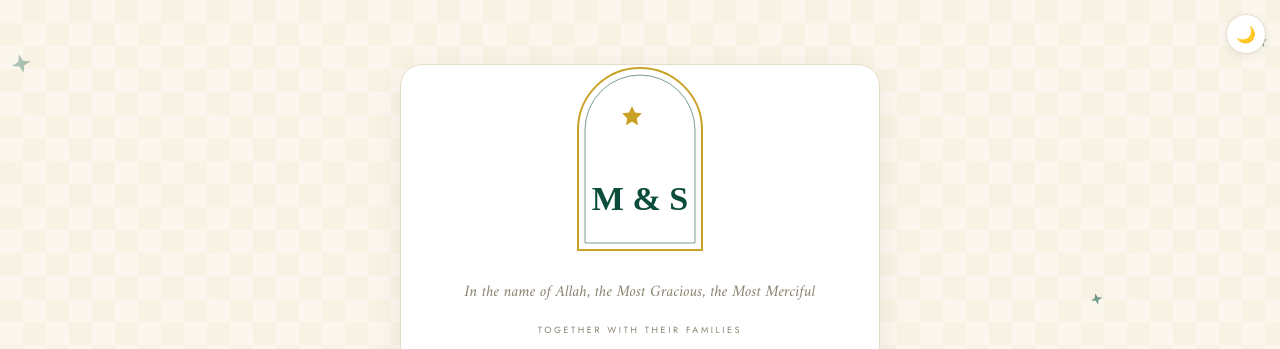
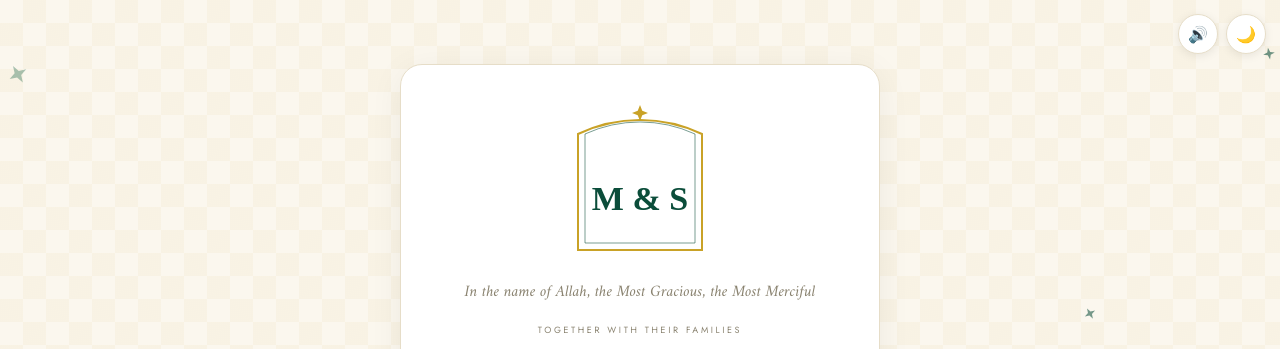
Before and after one commit to NIGHTWALKEROFC/MunavarWedsShinulFasna.github.io, a plain HTML site: page index.html in a window 1280 px wide. Shown: the top 349 px of the page. Drawn offline with Linux system fonts and the light colour scheme; a web font is replaced by a local one.

Commit message:
Implement background music toggle feature
Added background music functionality with play/pause toggle.

```diff
--- a/index.html
+++ b/index.html
@@ -169,10 +169,15 @@
 </head>
 <body>
 
+<audio id="bg-music" loop preload="none">
+  <source src="audio/song.mp3" type="audio/mpeg">
+</audio>
+
 <canvas id="petalCanvas"></canvas>
 <canvas id="confettiCanvas"></canvas>
 
 <div class="fab-controls">
+  <button class="fab-btn" onclick="toggleMusic()" title="Toggle music" id="fab-music">🔈</button>
   <button class="fab-btn" onclick="toggleDarkMode()" title="Toggle dark mode" id="fab-dark">🌙</button>
 </div>
 
@@ -189,9 +194,9 @@
   <div class="card">
     <div class="arch-wrap">
       <svg viewBox="0 0 150 170" xmlns="http://www.w3.org/2000/svg">
-        <path d="M13 30 A62 62 0 0 1 137 30 L137 150 L13 150 Z" fill="none" stroke="var(--gold)" stroke-width="2"/>
-        <path d="M20 30 A55 55 0 0 1 130 30 L130 143 L20 143 Z" fill="none" stroke="var(--accent)" stroke-width="1" opacity="0.55"/>
-        <path d="M67 6 l3 6.5 7 .8 -5.2 4.9 1.3 7 -6.1-3.4 -6.1 3.4 1.3-7 -5.2-4.9 7-.8z" fill="var(--gold)"/>
+        <path d="M13 34 A144.3 144.3 0 0 1 137 34 L137 150 L13 150 Z" fill="none" stroke="var(--gold)" stroke-width="2"/>
+        <path d="M20 34 A132 132 0 0 1 130 34 L130 143 L20 143 Z" fill="none" stroke="var(--accent)" stroke-width="1" opacity="0.55"/>
+        <path d="M75 5 L77.26 10.74 L83 13 L77.26 15.26 L75 21 L72.74 15.26 L67 13 L72.74 10.74 Z" fill="var(--gold)"/>
         <text x="75" y="98" text-anchor="middle" dominant-baseline="central" font-family="var(--font-display)" font-weight="700" font-size="34" fill="var(--accent)">M &amp; S</text>
       </svg>
     </div>
@@ -339,7 +344,6 @@
   <span>Munavar &amp; Shinul Fasna</span><span class="footer-dot"></span><span>2 Aug 2026</span>
 </footer>
 
-<!-- Firebase (compat SDK — works with plain <script> tags, no build step needed) -->
 <script src="https://www.gstatic.com/firebasejs/10.13.0/firebase-app-compat.js"></script>
 <script src="https://www.gstatic.com/firebasejs/10.13.0/firebase-firestore-compat.js"></script>
 
@@ -425,6 +429,38 @@
   updateCountdown();
   showScreen('screen-loader');
   setTimeout(function(){showScreen('screen-invite');},2200);
+
+  var bgMusic = document.getElementById('bg-music');
+  var musicPlaying = false;
+  function setMusicIcon(){
+    var btn = document.getElementById('fab-music');
+    if(btn) btn.textContent = musicPlaying ? '🔊' : '🔈';
+  }
+  function toggleMusic(){
+    if(musicPlaying){
+      bgMusic.pause();
+      musicPlaying = false;
+      setMusicIcon();
+    } else {
+      var p = bgMusic.play();
+      if(p !== undefined){
+        p.then(function(){ musicPlaying = true; setMusicIcon(); })
+         .catch(function(err){ console.warn('Music play blocked:', err); });
+      } else { musicPlaying = true; setMusicIcon(); }
+    }
+  }
+
+  function startMusicOnFirstScroll(){
+    if(musicPlaying) return;
+    var p = bgMusic.play();
+    if(p !== undefined){
+      p.then(function(){ musicPlaying = true; setMusicIcon(); })
+       .catch(function(err){ console.warn('Autoplay on scroll blocked, tap the music button instead:', err); });
+    } else { musicPlaying = true; setMusicIcon(); }
+  }
+  window.addEventListener('scroll', startMusicOnFirstScroll, { once: true, passive: true });
+  window.addEventListener('touchmove', startMusicOnFirstScroll, { once: true, passive: true });
+  window.addEventListener('wheel', startMusicOnFirstScroll, { once: true, passive: true });
 
   function handleYes(){
     launchFullPagePopper();
```
